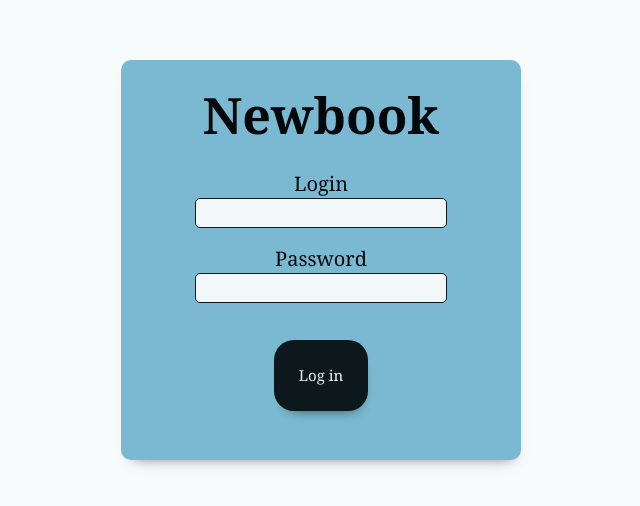
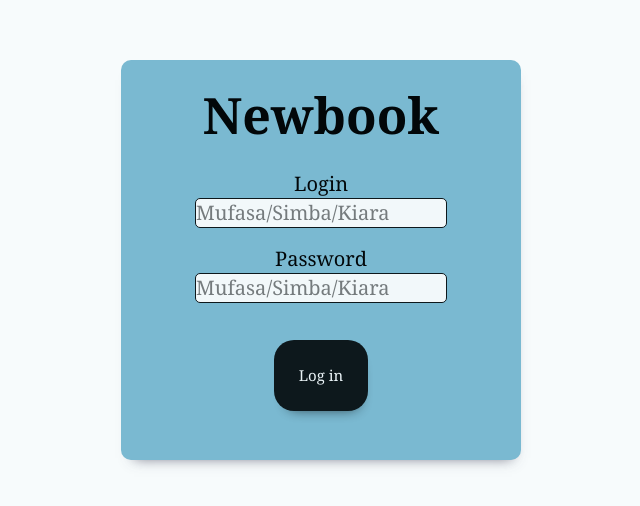
Before and after one commit to Kerad180/Newbook, a React (Vite) app: page / in a window 1280 px wide. Shown: the part 140-646 px from the top of the page, without its empty margins (319-959 px from the left). Built offline with nearby package versions, Linux system fonts and the light colour scheme.

Commit message:
refactoring

```diff
--- /dev/null
+++ b/src/components/Center.jsx
@@ -0,0 +1,15 @@
+import { Contacts } from './Contacts'
+import { News } from './News'
+import { Cube } from './Cube';
+
+export const Center = (props) => {
+
+    const {user, addToChatWindows, removeFromChatWindows} = props;
+    return(
+        <section id='center'>
+            <Contacts user={user} addToChatWindows={addToChatWindows} removeFromChatWindows={removeFromChatWindows}/>
+            <News user={user}/>
+            <Cube/>
+        </section>
+    )
+}
--- /dev/null
+++ b/src/components/Cube.jsx
@@ -0,0 +1,20 @@
+export const Cube = () => {
+    return(
+    <aside id="something">
+        <div className="cubeLine"></div>
+        <div id="placeForCube">
+            <div id="stageForCube">
+                <div id="cube">
+                    <div className="wall front">MB</div>
+                    <div className="wall back"></div>
+                    <div className="wall left"></div>
+                    <div className="wall right"></div>
+                    <div className="wall top"></div>
+                    <div className="wall bottom"></div>
+                </div>
+            </div>
+        </div>
+        <div className="cubeLine"></div>
+    </aside>
+    )
+}
--- a/src/components/LoginInterface.jsx
+++ b/src/components/LoginInterface.jsx
@@ -30,11 +30,11 @@ export const LoginInterface = (props) => {
                 <form id='logForm'>
                     <div className="windows">
                         <div className="loginAndPassword">Login</div>
-                        <input data-window type="text" name="login" value={formData.login} onChange={onChangeLogin}/>
+                        <input data-window type="text" name="login" value={formData.login} placeholder='Mufasa/Simba/Kiara' onChange={onChangeLogin}/>
                     </div>
                     <div className="windows">
                         <div className="loginAndPassword">Password</div>
-                        <input data-window type="password" name="password" value={formData.password} onChange={onChangePassword}/>
+                        <input data-window type="password" name="password" value={formData.password} placeholder='Mufasa/Simba/Kiara' onChange={onChangePassword}/>
                     </div>
                     <div className="windows">
                         <input id="logButton" type="button" value="Log in" onClick={onClick}/>
--- a/src/components/MainContent.jsx
+++ b/src/components/MainContent.jsx
@@ -1,60 +1,11 @@
 import { useState } from 'react'
-import { Contacts } from './Contacts'
-import { News } from './News'
+import { Top } from './Top'
+import { Center } from './Center'
 import { users } from './users'
 import { Chat } from './Chat';
 import { ChatWindows } from './ChatWindows';
+import { Signature } from './Signature';
 import './MainContent.css'
-
-const Top = ({onLogout}) => {
-
-    return(
-        <header id='top'>
-           <div><h2>Mainbook</h2></div>
-           <div><input id="returnButton" type="button" value="Log Out" onClick={onLogout}/></div>
-        </header>
-    )
-}
-
-const Center = (props) => {
-    const {user, addToChatWindows, removeFromChatWindows} = props;
-    return(
-        <section id='center'>
-            <Contacts user={user} addToChatWindows={addToChatWindows} removeFromChatWindows={removeFromChatWindows}/>
-            <News user={user}/>
-            <Cube/>
-        </section>
-    )
-}
-
-const Signature = () => {
-    return(
-    <footer id='signature'>
-        <span>Created by Dariusz Lipiński</span>
-    </footer>
-    )
-}
-
-const Cube = () => {
-    return(
-    <aside id="something">
-        <div className="cubeLine"></div>
-        <div id="placeForCube">
-            <div id="stageForCube">
-                <div id="cube">
-                    <div className="wall front">MB</div>
-                    <div className="wall back"></div>
-                    <div className="wall left"></div>
-                    <div className="wall right"></div>
-                    <div className="wall top"></div>
-                    <div className="wall bottom"></div>
-                </div>
-            </div>
-        </div>
-        <div className="cubeLine"></div>
-    </aside>
-    )
-}
 
 export const MainContent = (props) => {
     const { onLogout, user } = props;
--- /dev/null
+++ b/src/components/Signature.jsx
@@ -0,0 +1,7 @@
+export const Signature = () => {
+    return(
+    <footer id='signature'>
+        <span>Created by Dariusz Lipiński</span>
+    </footer>
+    )
+}
--- /dev/null
+++ b/src/components/Top.jsx
@@ -0,0 +1,9 @@
+export const Top = ({onLogout}) => {
+
+    return(
+        <header id='top'>
+           <div><h2>Mainbook</h2></div>
+           <div><input id="returnButton" type="button" value="Log Out" onClick={onLogout}/></div>
+        </header>
+    )
+}
--- a/src/components/users.jsx
+++ b/src/components/users.jsx
@@ -1,5 +1,5 @@
 export const users = [
-    {id: 1, login: 'Mufasa', password: 'password'},
-    {id: 2, login: 'Simba', password: 'password'},
-    {id: 3, login: 'Kiara', password: 'password'}
+    {id: 1, login: 'Mufasa', password: 'Mufasa'},
+    {id: 2, login: 'Simba', password: 'Simba'},
+    {id: 3, login: 'Kiara', password: 'Kiara'}
 ]
```
